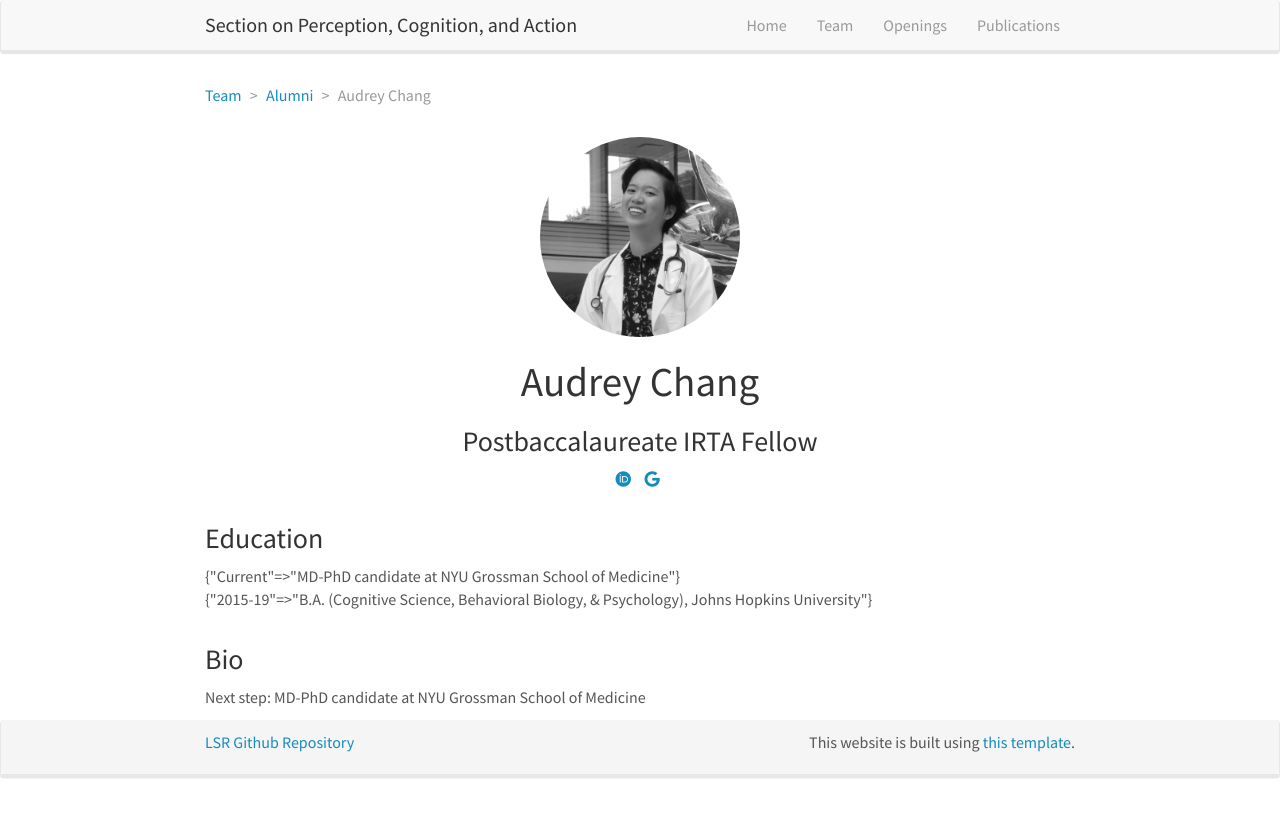
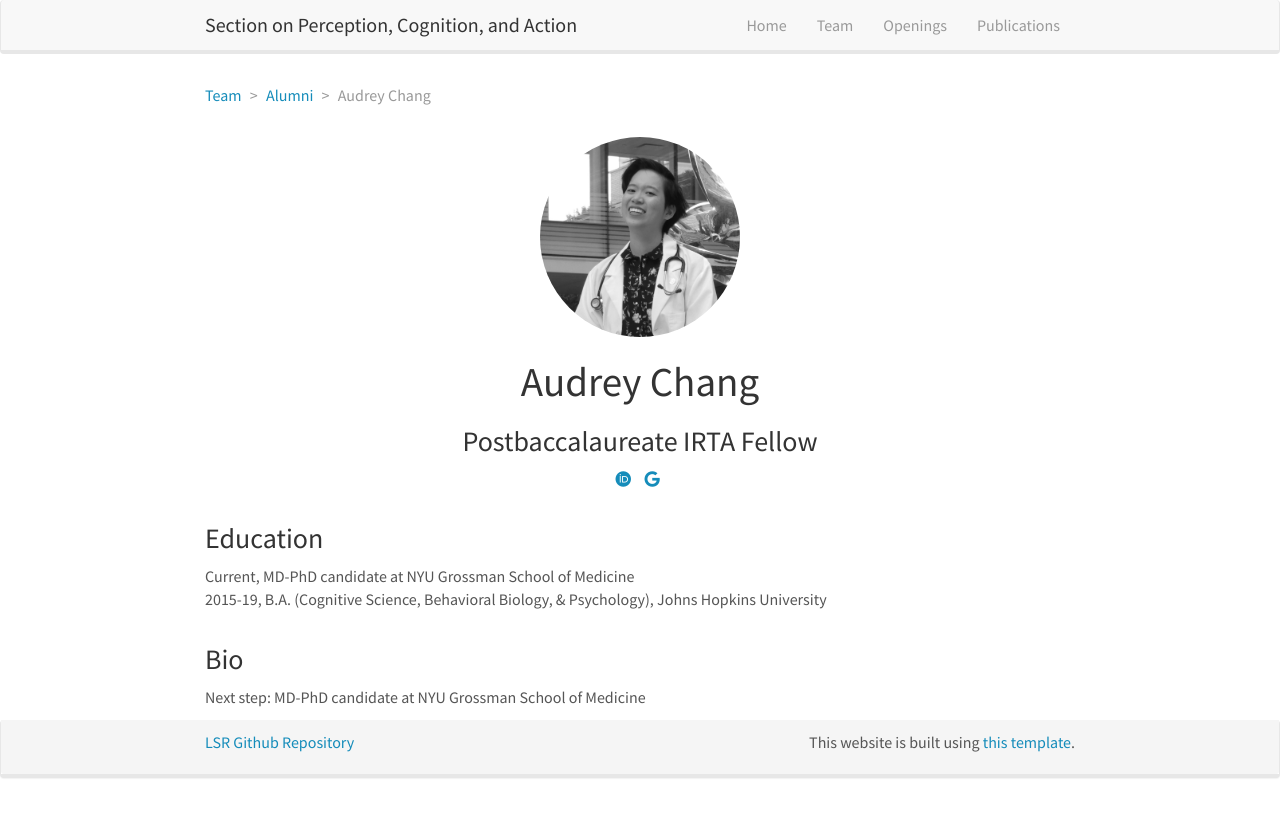
Before and after one commit to NEI-LSR/Section-on-Perception-Cognition-and-Action, a Jekyll site: the page built from _pages/team/_posts/2019-09-18-audrey-chang.md, in a window 1280 px wide. Shown: the top 817 px of the page. Built offline with Jekyll 4.4.1, drawn with Linux system fonts in a browser that asks for light colours; nearby versions of some CDN libraries; part of the change alters nothing that is shown.

```diff
--- a/_pages/team/_posts/2019-09-18-audrey-chang.md
+++ b/_pages/team/_posts/2019-09-18-audrey-chang.md
@@ -14,7 +14,7 @@ social:
     twitter:
     linkedin:
 education:
-- Current: MD-PhD candidate at NYU Grossman School of Medicine
-- 2015-19: B.A. (Cognitive Science, Behavioral Biology, & Psychology), Johns Hopkins University
+- Current, MD-PhD candidate at NYU Grossman School of Medicine
+- 2015-19, B.A. (Cognitive Science, Behavioral Biology, & Psychology), Johns Hopkins University
 ---
 Next step: MD-PhD candidate at NYU Grossman School of Medicine
```
